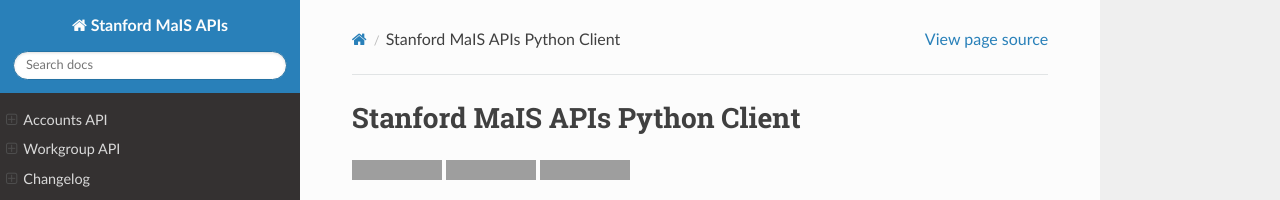
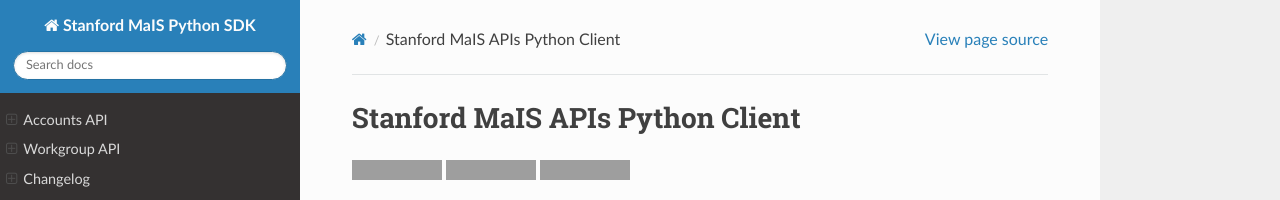
Before and after one commit to stanford-rc/mais-apis-python, a Sphinx documentation site: the page built from docs/index.rst, in a window 1280 px wide. Shown: the top 200 px of the page. Built offline with Sphinx 7.4.7 and the Read the Docs theme 3.1.0, drawn with Linux system fonts in a browser that asks for light colours; pages that are not in the unit, such as notebooks, are missing from menus; grey boxes are pictures that could not be loaded.

Commit message:
docs: Remove "API" from title
Calling the docs "Stanford MaIS APIs" is confusing search engines a bit,
making them think that our docs site may contain the authoritative
documentation for MaIS' APIs.  So, change the docs title, removing "API"
and replacing with "SDK".

```diff
--- a/docs/conf.py
+++ b/docs/conf.py
@@ -24,7 +24,7 @@
 
 # -- Project information -----------------------------------------------------
 
-project = 'Stanford MaIS APIs'
+project = 'Stanford MaIS Python SDK'
 copyright = '2021, The Board of Trustees of the Leland Stanford Junior University'
 author = 'Stanford Research Computing'
 
```
